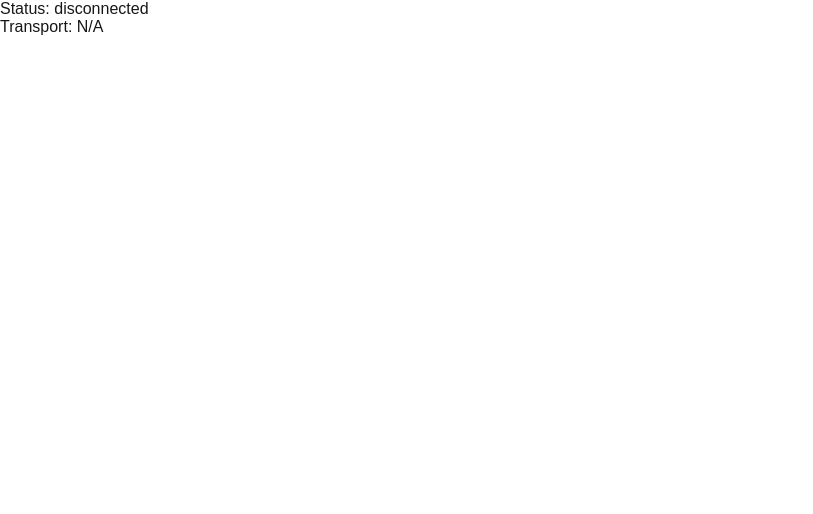
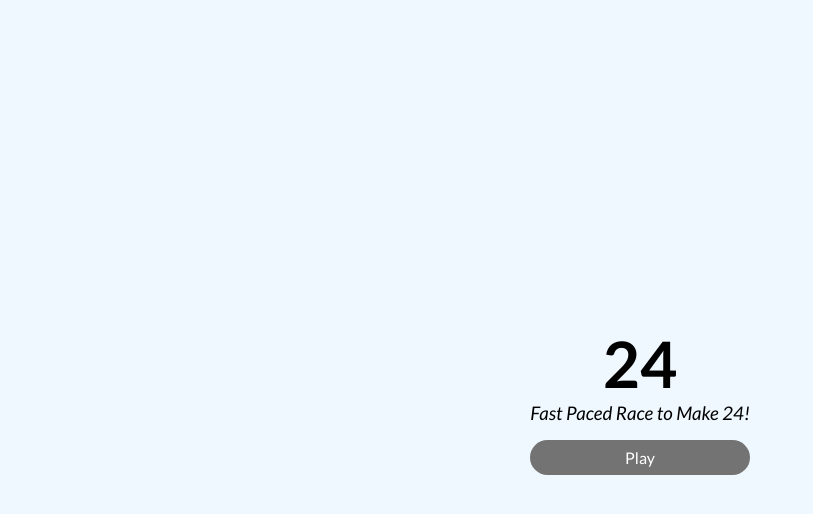
Before and after one commit to cayleb247/24, a Next.js app: page / in a window 1280 px wide. Shown: the top 514 px of the page, without its empty margins (0-813 px from the left). Built offline with nearby package versions, Linux system fonts and the light colour scheme; no server answers.

Commit message:
Create basic pages

```diff
--- a/src/app/globals.css
+++ b/src/app/globals.css
@@ -1,42 +1,21 @@
-:root {
-  --background: #ffffff;
-  --foreground: #171717;
-}
-
-@media (prefers-color-scheme: dark) {
-  :root {
-    --background: #0a0a0a;
-    --foreground: #ededed;
-  }
-}
+@import url('https://fonts.googleapis.com/css2?family=Lato:ital,wght@0,100;0,300;0,400;0,700;0,900;1,100;1,300;1,400;1,700;1,900&display=swap');
 
 html,
 body {
   max-width: 100vw;
   overflow-x: hidden;
-}
-
-body {
-  color: var(--foreground);
-  background: var(--background);
-  font-family: Arial, Helvetica, sans-serif;
-  -webkit-font-smoothing: antialiased;
-  -moz-osx-font-smoothing: grayscale;
+  background-color: aliceblue;
 }
 
 * {
   box-sizing: border-box;
   padding: 0;
   margin: 0;
+  font-family: "Lato", sans-serif;
+  font-style: normal;
 }
 
 a {
   color: inherit;
   text-decoration: none;
 }
-
-@media (prefers-color-scheme: dark) {
-  html {
-    color-scheme: dark;
-  }
-}
--- a/src/app/page.js
+++ b/src/app/page.js
@@ -2,8 +2,12 @@
 
 import { useEffect, useState } from "react";
 import { socket } from "../socket";
+import styles from "./page.module.css";
+import { useRouter } from "next/navigation";
 
 export default function Home() {
+  const router = useRouter();
+
   const [isConnected, setIsConnected] = useState(false);
   const [transport, setTransport] = useState("N/A");
 
@@ -36,9 +40,17 @@ export default function Home() {
   }, []);
 
   return (
-    <div>
-      <p>Status: { isConnected ? "connected" : "disconnected" }</p>
-      <p>Transport: { transport }</p>
+    <div className={styles.container}>
+      <div className={styles.homeContainer}>
+        <div className={styles.textContainer}>
+          <h1 className={styles.title}>24</h1>
+          <h3 className={styles.subtitle}>Fast Paced Race to Make 24!</h3>
+        </div>
+
+        <div className={styles.homeButtons} onClick={() => router.push("/rooms")}>
+          <button>Play</button>
+        </div>
+      </div>
     </div>
   );
 }
--- a/src/app/page.module.css
+++ b/src/app/page.module.css
@@ -1,167 +1,52 @@
-.page {
-  --gray-rgb: 0, 0, 0;
-  --gray-alpha-200: rgba(var(--gray-rgb), 0.08);
-  --gray-alpha-100: rgba(var(--gray-rgb), 0.05);
-
-  --button-primary-hover: #383838;
-  --button-secondary-hover: #f2f2f2;
-
-  display: grid;
-  grid-template-rows: 20px 1fr 20px;
+.container {
+  height: 100vh;
+  width: 100vw;
+  display: flex;
+  justify-content: center;
   align-items: center;
-  justify-items: center;
-  min-height: 100svh;
-  padding: 80px;
-  gap: 64px;
-  font-family: var(--font-geist-sans);
+  flex-direction: column;
 }
 
-@media (prefers-color-scheme: dark) {
-  .page {
-    --gray-rgb: 255, 255, 255;
-    --gray-alpha-200: rgba(var(--gray-rgb), 0.145);
-    --gray-alpha-100: rgba(var(--gray-rgb), 0.06);
-
-    --button-primary-hover: #ccc;
-    --button-secondary-hover: #1a1a1a;
-  }
+.homeContainer {
+  color: black;
+  display: flex;
+  flex-direction: column;
+  align-items: center;
+  gap: 1rem;
 }
 
-.main {
+.textContainer {
   display: flex;
   flex-direction: column;
-  gap: 32px;
-  grid-row-start: 2;
+  align-items: center;
+  justify-content: center;
 }
 
-.main ol {
-  font-family: var(--font-geist-mono);
-  padding-left: 0;
-  margin: 0;
-  font-size: 14px;
-  line-height: 24px;
-  letter-spacing: -0.01em;
-  list-style-position: inside;
+.title {
+  font-size: 4rem;
 }
 
-.main li:not(:last-of-type) {
-  margin-bottom: 8px;
-}
-
-.main code {
-  font-family: inherit;
-  background: var(--gray-alpha-100);
-  padding: 2px 4px;
-  border-radius: 4px;
-  font-weight: 600;
-}
-
-.ctas {
-  display: flex;
-  gap: 16px;
-}
-
-.ctas a {
-  appearance: none;
-  border-radius: 128px;
-  height: 48px;
-  padding: 0 20px;
-  border: 1px solid transparent;
-  transition:
-    background 0.2s,
-    color 0.2s,
-    border-color 0.2s;
-  cursor: pointer;
-  display: flex;
-  align-items: center;
-  justify-content: center;
-  font-size: 16px;
-  line-height: 20px;
+.subtitle {
+  font-style: italic;
   font-weight: 500;
 }
 
-a.primary {
-  background: var(--foreground);
-  color: var(--background);
-  gap: 8px;
+.homeButtons {
+  width: 100%;
 }
 
-a.secondary {
-  border-color: var(--gray-alpha-200);
-  min-width: 158px;
+.homeButtons button {
+  width: 100%;
+  font-size: 1rem;
+  box-sizing: border-box;
+  padding: 0.5rem 1rem 0.5rem 1rem;
+  border-radius: 2rem;
+  border: none;
+  cursor: pointer;
+  background-color: #737373;
+  color: white;
 }
 
-.footer {
-  grid-row-start: 3;
-  display: flex;
-  gap: 24px;
+.homeButtons button:hover {
+  background-color: #878787;
 }
-
-.footer a {
-  display: flex;
-  align-items: center;
-  gap: 8px;
-}
-
-.footer img {
-  flex-shrink: 0;
-}
-
-/* Enable hover only on non-touch devices */
-@media (hover: hover) and (pointer: fine) {
-  a.primary:hover {
-    background: var(--button-primary-hover);
-    border-color: transparent;
-  }
-
-  a.secondary:hover {
-    background: var(--button-secondary-hover);
-    border-color: transparent;
-  }
-
-  .footer a:hover {
-    text-decoration: underline;
-    text-underline-offset: 4px;
-  }
-}
-
-@media (max-width: 600px) {
-  .page {
-    padding: 32px;
-    padding-bottom: 80px;
-  }
-
-  .main {
-    align-items: center;
-  }
-
-  .main ol {
-    text-align: center;
-  }
-
-  .ctas {
-    flex-direction: column;
-  }
-
-  .ctas a {
-    font-size: 14px;
-    height: 40px;
-    padding: 0 16px;
-  }
-
-  a.secondary {
-    min-width: auto;
-  }
-
-  .footer {
-    flex-wrap: wrap;
-    align-items: center;
-    justify-content: center;
-  }
-}
-
-@media (prefers-color-scheme: dark) {
-  .logo {
-    filter: invert();
-  }
-}
--- /dev/null
+++ b/src/app/rooms/rooms.module.css
@@ -0,0 +1,46 @@
+.container {
+  height: 100vh;
+  width: 100vw;
+  display: flex;
+  justify-content: center;
+  align-items: center;
+  flex-direction: column;
+  gap: 1rem;
+}
+
+.title {
+  font-size: 2rem;
+}
+
+.roomsContainer {
+    display: flex;
+    box-sizing: border-box;
+    padding: 1rem;
+    background-color: #6B6B6B;
+    border-radius: 1rem;
+}
+
+.roomsContainer form {
+    width: 100%;
+}
+
+.roomsContainer form input {
+    box-sizing: border-box;
+    border: none;
+    background-color: transparent;
+    border-bottom: 0.125rem solid white;
+    padding: 0.5rem 0rem 0.5rem 0rem;
+    color: white;
+}
+
+.roomsContainer form input:focus {
+    outline: none;
+}
+
+.roomsContainer form input::placeholder {
+    color: rgb(213, 213, 213)
+}
+
+.roomsList {
+    overflow-y: scroll;
+}
--- /dev/null
+++ b/src/components/Room.module.css
@@ -0,0 +1,4 @@
+.roomContainer {
+    display: flex;
+    width: 100%;
+}
--- /dev/null
+++ b/src/components/RoomsList.module.css
@@ -0,0 +1,3 @@
+.roomsListContainer {
+
+}
```
Also changed, not shown: src/app/rooms/page.js (added, +18 -0 lines), src/components/Room.js (added, +11 -0 lines), src/components/RoomsList.js (added, +12 -0 lines).
